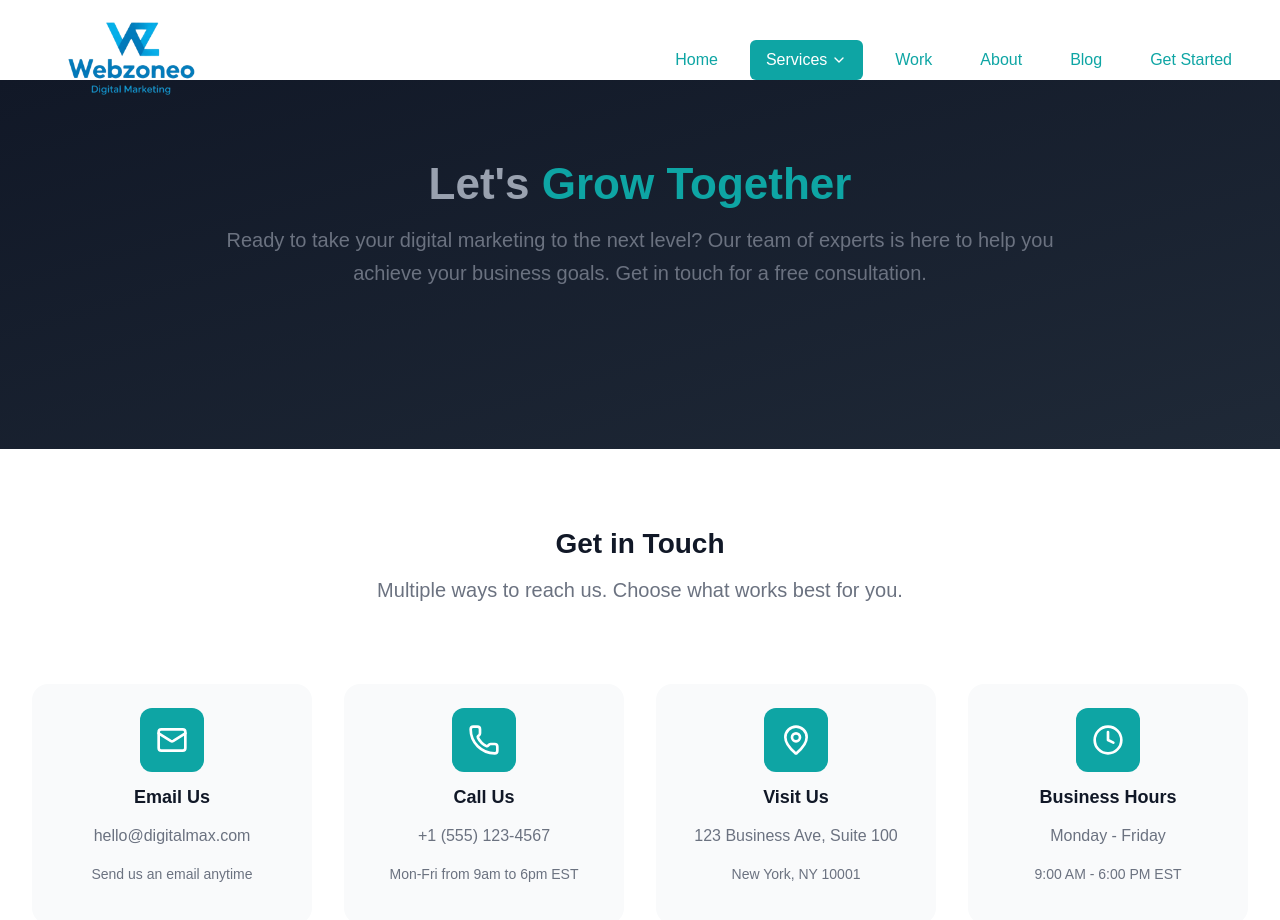
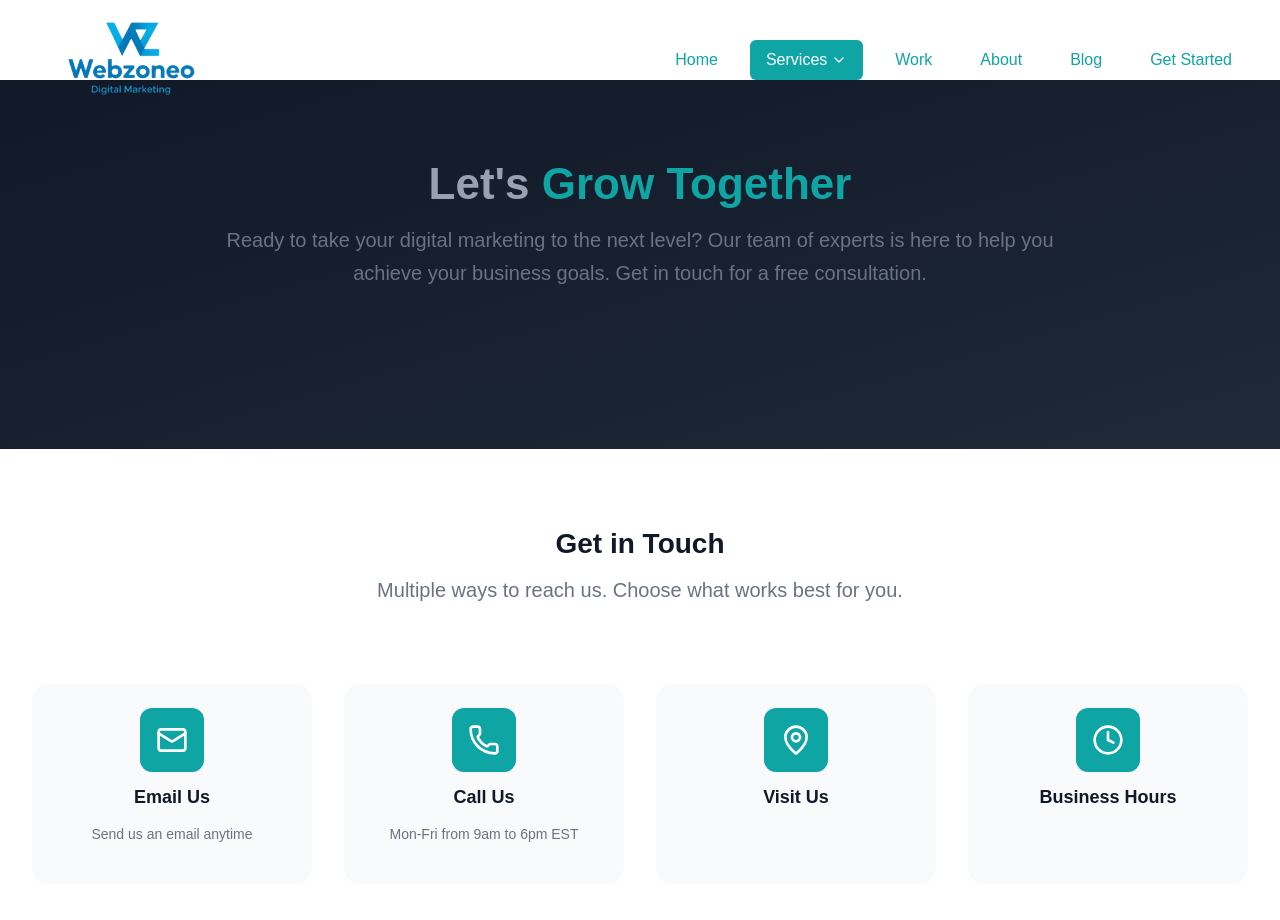
Before and after one commit to Shubhamchaudhary-1596/DigitalM, a React (Vite) app in the folder my-project/: page /contact in a window 1280 px wide. Shown: the top 920 px of the page. Built offline with nearby package versions, Linux system fonts and the light colour scheme.

Commit message:
fix: submit contact form to API and remove fake details

```diff
--- a/my-project/src/pages/Contact.jsx
+++ b/my-project/src/pages/Contact.jsx
@@ -21,27 +21,35 @@ const Contact = () => {
   });
 
   const [isSubmitted, setIsSubmitted] = useState(false);
+  const [isSubmitting, setIsSubmitting] = useState(false);
+  const [submitError, setSubmitError] = useState('');
 
-  const handleSubmit = (e ) => {
+  const handleSubmit = async (e) => {
     e.preventDefault();
-    // Handle form submission
-    console.log('Form submitted:', formData);
-    setIsSubmitted(true);
+    setIsSubmitting(true);
+    setSubmitError('');
 
-    // Reset form after 3 seconds
-    setTimeout(() => {
-      setIsSubmitted(false);
+    try {
+      const apiBase = (import.meta.env.VITE_API_URL || '').replace(/\/$/, '');
+      const response = await fetch(`${apiBase}/api/contact`, {
+        method: 'POST',
+        headers: { 'Content-Type': 'application/json' },
+        body: JSON.stringify(formData)
+      });
+      const result = await response.json().catch(() => ({}));
+      if (!response.ok) {
+        throw new Error(result.error || 'We could not send your enquiry. Please try again.');
+      }
+      setIsSubmitted(true);
       setFormData({
-        name: '',
-        email: '',
-        phone: '',
-        company: '',
-        service: '',
-        budget: '',
-        message: '',
-        timeline: ''
+        name: '', email: '', phone: '', company: '', service: '',
+        budget: '', message: '', timeline: ''
       });
-    }, 3000);
+    } catch (error) {
+      setSubmitError(error.message || 'Unable to submit your enquiry. Please try again.');
+    } finally {
+      setIsSubmitting(false);
+    }
   };
 
   const handleChange = (e) => {
@@ -55,26 +63,26 @@ const Contact = () => {
     {
       icon: Mail,
       title: 'Email Us',
-      details: 'hello@digitalmax.com',
+      details: import.meta.env.VITE_PUBLIC_CONTACT_EMAIL || '',
       description: 'Send us an email anytime'
     },
     {
       icon: Phone,
       title: 'Call Us',
-      details: '+1 (555) 123-4567',
+      details: import.meta.env.VITE_PUBLIC_CONTACT_PHONE || '',
       description: 'Mon-Fri from 9am to 6pm EST'
     },
     {
       icon: MapPin,
       title: 'Visit Us',
-      details: '123 Business Ave, Suite 100',
-      description: 'New York, NY 10001'
+      details: import.meta.env.VITE_PUBLIC_CONTACT_ADDRESS || '',
+      description: import.meta.env.VITE_PUBLIC_CONTACT_ADDRESS ? 'Business address' : ''
     },
     {
       icon: Clock,
       title: 'Business Hours',
-      details: 'Monday - Friday',
-      description: '9:00 AM - 6:00 PM EST'
+      details: import.meta.env.VITE_PUBLIC_BUSINESS_DAYS || '',
+      description: import.meta.env.VITE_PUBLIC_BUSINESS_HOURS || ''
     }
   ];
 
@@ -160,8 +168,8 @@ const Contact = () => {
                     <Icon className="h-8 w-8" />
                   </div>
                   <h3 className="text-lg font-semibold text-[#111827] mb-2">{info.title}</h3>
-                  <p className="text-[#0b9488] font-medium mb-1">{info.details}</p>
-                  <p className="text-gray-600 text-sm">{info.description}</p>
+                  {(info.details || info.description) && <><p className="text-[#0b9488] font-medium mb-1">{info.details}</p>
+                  <p className="text-gray-600 text-sm">{info.description}</p></>}
                 </motion.div>
               );
             })}
@@ -189,6 +197,7 @@ const Contact = () => {
                   </p>
                 </div>
 
+                {submitError && <p role="alert" className="mb-4 rounded-lg bg-red-50 p-4 text-red-700">{submitError}</p>}
                 <form onSubmit={handleSubmit} className="space-y-8">
                   {/* Personal Information */}
                   <div className="grid grid-cols-1 md:grid-cols-2 gap-6">
```
